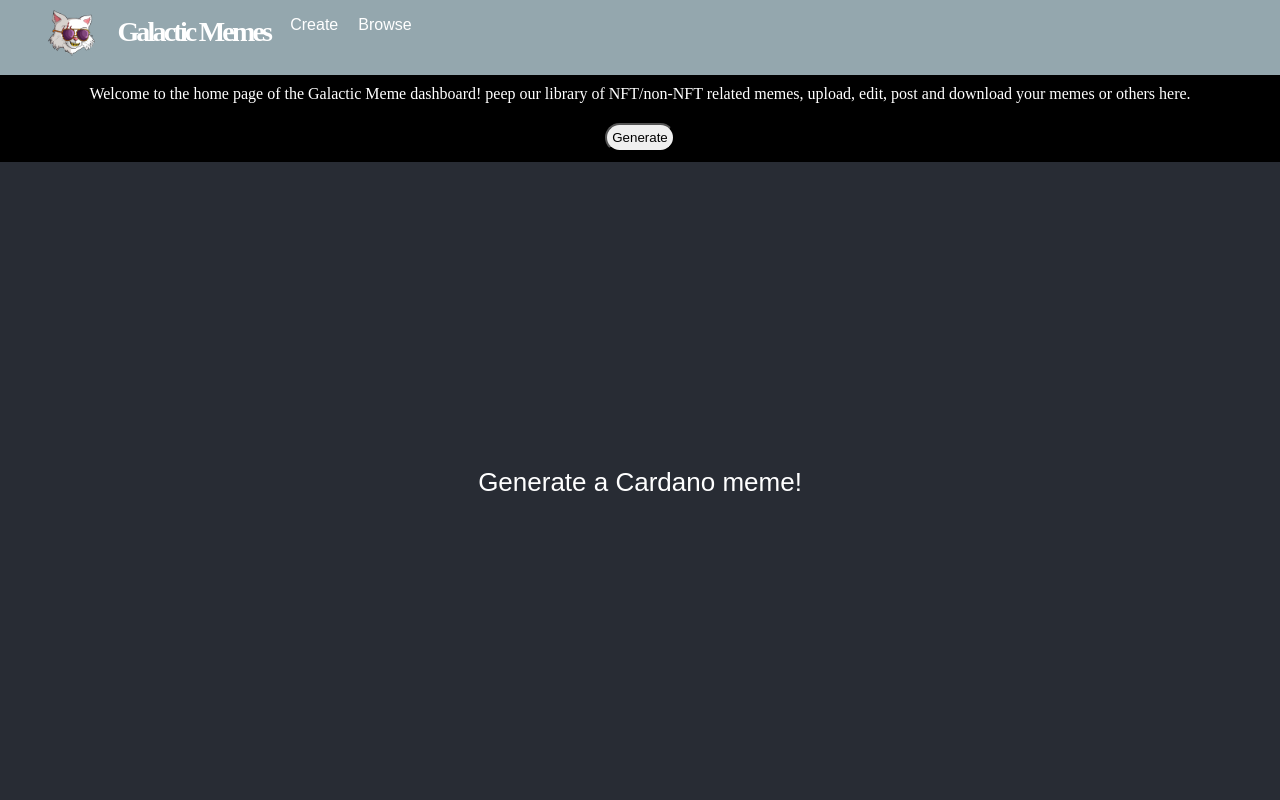
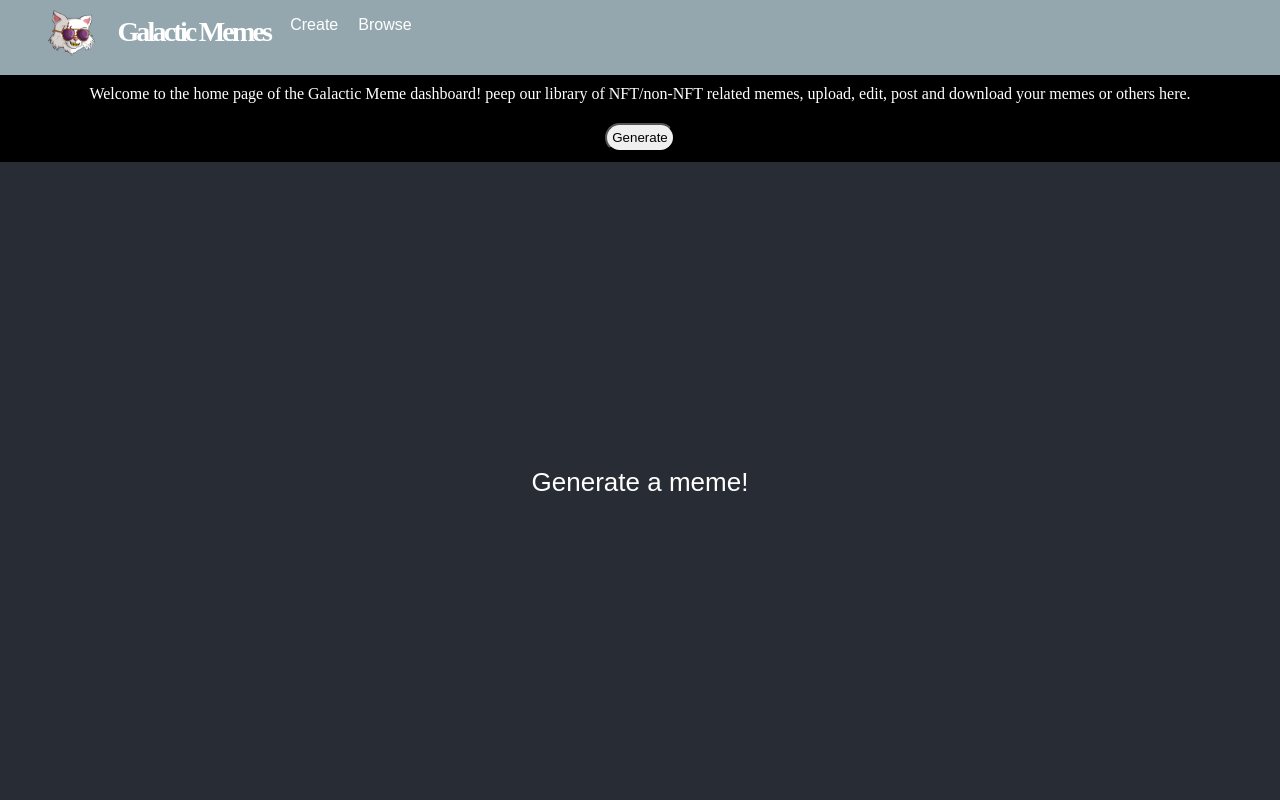
Before and after one commit to jlloyd0430/Galactic-meme-dashboard, a React (Create React App) app: page / in a window 1280 px wide. Shown: the top 800 px of the page. Built offline with nearby package versions, Linux system fonts and the light colour scheme.

Commit message:
Update Home.js

```diff
--- a/src/Home.js
+++ b/src/Home.js
@@ -63,7 +63,7 @@
             <img src={image} className="img" alt="random meme" />
           </>
         ) : (
-          <p>Generate a Cardano meme!</p>
+          <p>Generate a meme!</p>
         )}
       </header>
       <button className="Btn" onClick={handleDownload}>
```
